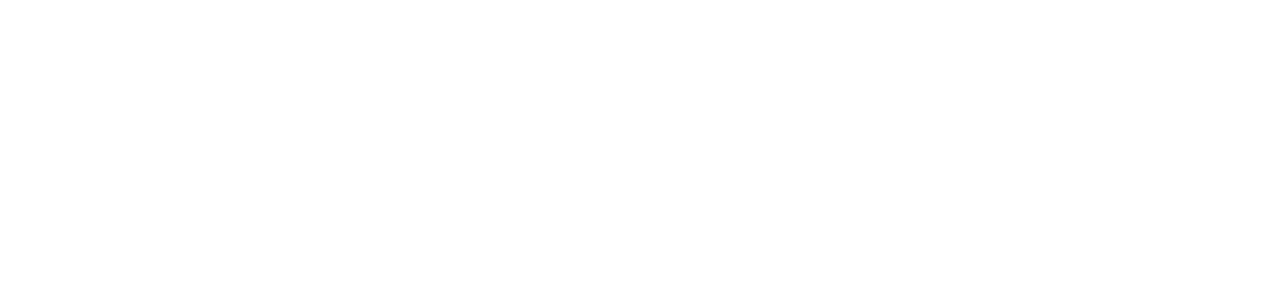
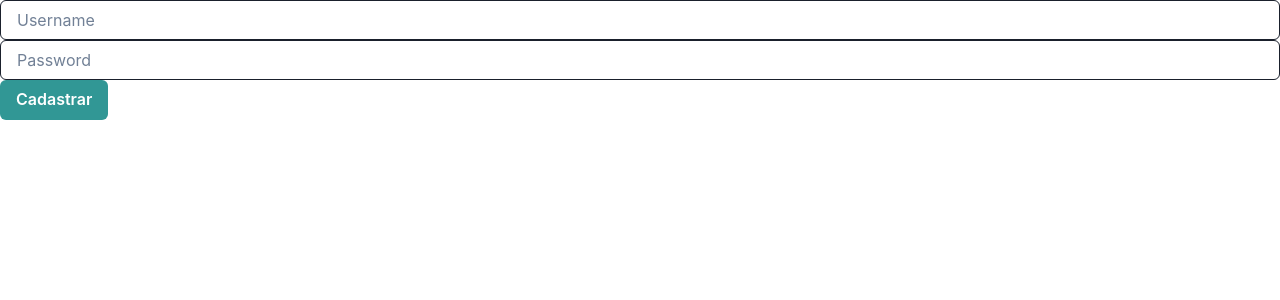
Before and after one commit to vitortrimer/ciclo-recicle-person-fe, a React (Create React App) app: page /cadastro in a window 1280 px wide. Before the commit this address had no page. Shown: the top 300 px of the page. Built offline with nearby package versions, Linux system fonts and the light colour scheme.

Commit message:
Add register and router logic

```diff
--- /dev/null
+++ b/src/pages/Home/Home.js
@@ -0,0 +1,17 @@
+import { useEffect, useState } from 'react';
+import * as S from './Styles'
+
+const Home = () => {
+
+  return(
+    <S.HomeContainer>
+      <S.MainContent>
+        Conteúdo
+      </S.MainContent>
+      <S.ProductsMenu>
+        teste
+      </S.ProductsMenu>
+    </S.HomeContainer>
+  )
+}
+export default Home;
--- /dev/null
+++ b/src/pages/Home/Styles.js
@@ -0,0 +1,18 @@
+import styled from 'styled-components'
+
+export const HomeContainer = styled.div`
+  display: flex;
+`
+
+export const MainContent = styled.div`
+  display: flex;
+  align-items: center;
+  flex-direction: column;
+
+  flex: 1;
+`
+
+export const ProductsMenu = styled.div`
+  width: 30vw;
+  background-color: red;
+`
--- /dev/null
+++ b/src/pages/Login/Login.js
@@ -0,0 +1,52 @@
+import { Input, Button, InputGroup } from '@chakra-ui/react'
+import { useState } from 'react'
+
+const Login = () => {
+
+  const [formData, setFormData] = useState({
+    username: "",
+    password: ""
+  })
+
+  const handleSubmit = (e) => {
+    e.preventDefault()
+    e.stopPropagation()
+    console.log("submit works")
+    console.log("form data", formData)
+  }
+
+  const handleInput = (e) => {
+    const inputName = e.target.name;
+
+    setFormData(
+      prevState => ({
+        ...prevState,
+        [inputName]: e.target.value
+      })
+    );
+  }
+
+  return(
+    <form onSubmit={handleSubmit}>
+      <Input
+        type="text"
+        value={formData.username}
+        onChange={handleInput}
+        name="username"
+        placeholder='Username'
+      />
+      <Input
+        value={formData.password}
+        onChange={handleInput}
+        type="password"
+        name="password"
+        placeholder='Password'
+      />
+      <Button type="submit" colorScheme='teal' size='md' onClick={handleSubmit}>
+        Login
+      </Button>
+    </form>
+  )
+}
+
+export default Login;
--- /dev/null
+++ b/src/pages/Register/Register.js
@@ -0,0 +1,52 @@
+import { Input, Button, InputGroup } from '@chakra-ui/react'
+import { useState } from 'react'
+
+const Register = () => {
+
+  const [formData, setFormData] = useState({
+    username: "",
+    password: ""
+  })
+
+  const handleSubmit = (e) => {
+    e.preventDefault()
+    e.stopPropagation()
+    console.log("submit works")
+    console.log("form data", formData)
+  }
+
+  const handleInput = (e) => {
+    const inputName = e.target.name;
+
+    setFormData(
+      prevState => ({
+        ...prevState,
+        [inputName]: e.target.value
+      })
+    );
+  }
+
+  return(
+    <form onSubmit={handleSubmit}>
+      <Input
+        type="text"
+        value={formData.username}
+        onChange={handleInput}
+        name="username"
+        placeholder='Username'
+      />
+      <Input
+        value={formData.password}
+        onChange={handleInput}
+        type="password"
+        name="password"
+        placeholder='Password'
+      />
+      <Button type="submit" colorScheme='teal' size='md' onClick={handleSubmit}>
+        Cadastrar
+      </Button>
+    </form>
+  )
+}
+
+export default Register;
--- a/src/pages/home.js
+++ /dev/null
@@ -1,8 +0,0 @@
-import React from 'react'
-
-const Home = () => {
-  return(
-    <div>Home works</div>
-  )
-}
-export default Home;
--- a/src/pages/login.js
+++ /dev/null
@@ -1,8 +0,0 @@
-
-
-const Login = () => {
-  return(
-    <div>login works</div>
-  )
-}
-export default Login
--- a/src/routes.js
+++ b/src/routes.js
@@ -1,6 +1,7 @@
 import { BrowserRouter, Routes, Route } from "react-router-dom";
-import Home from "./pages/home";
-import Login from "./pages/login";
+import Home from "./pages/Home/Home";
+import Login from "./pages/Login/Login";
+import Register from "./pages/Register/Register";
 
 const AppRoutes = () => {
   return(
@@ -8,6 +9,7 @@
       <Routes>
         <Route path="/" element={<Home />}/>
         <Route path="/login" element={<Login />} />
+        <Route path="/cadastro" element={<Register />} />
       </Routes>
     </BrowserRouter>
   )
```
